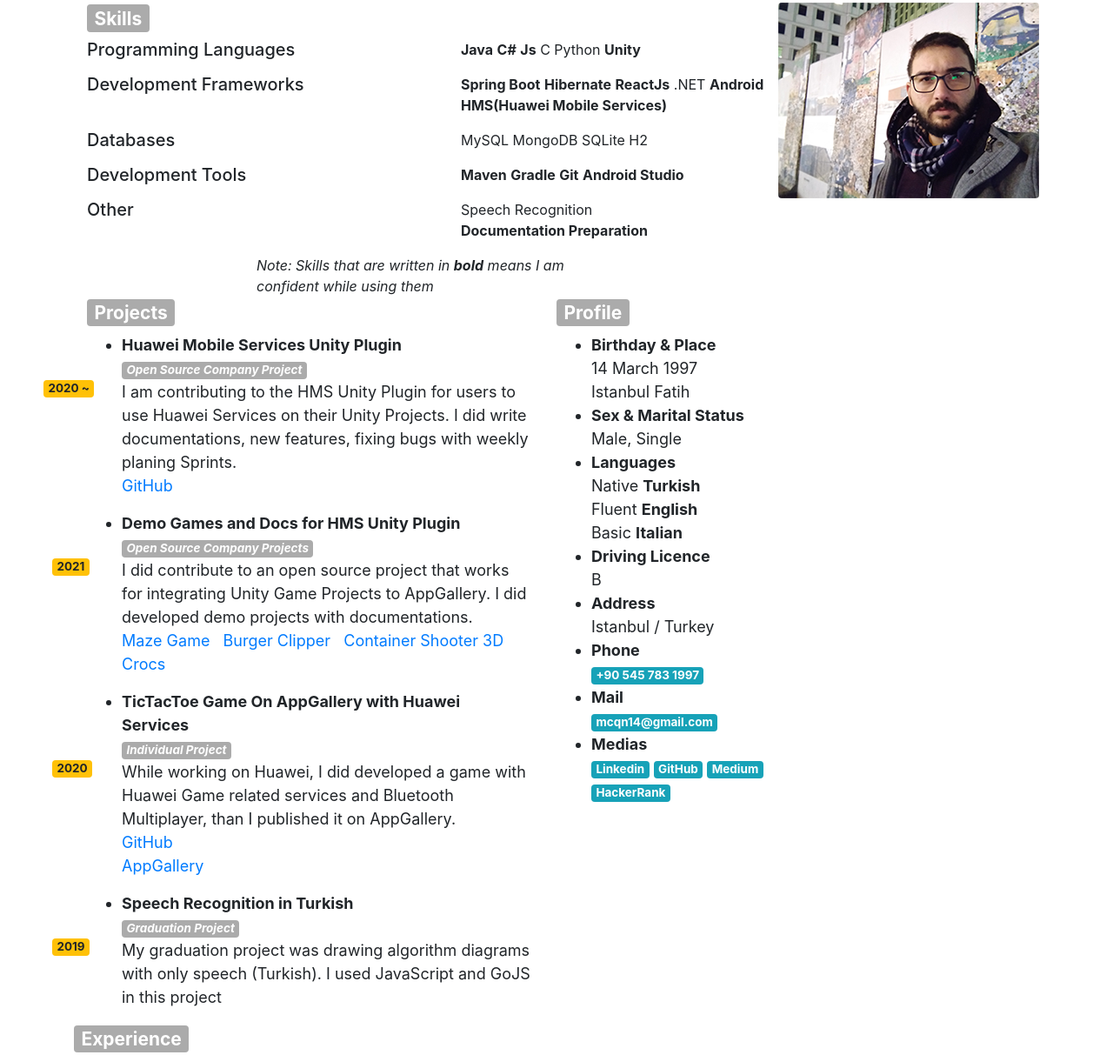
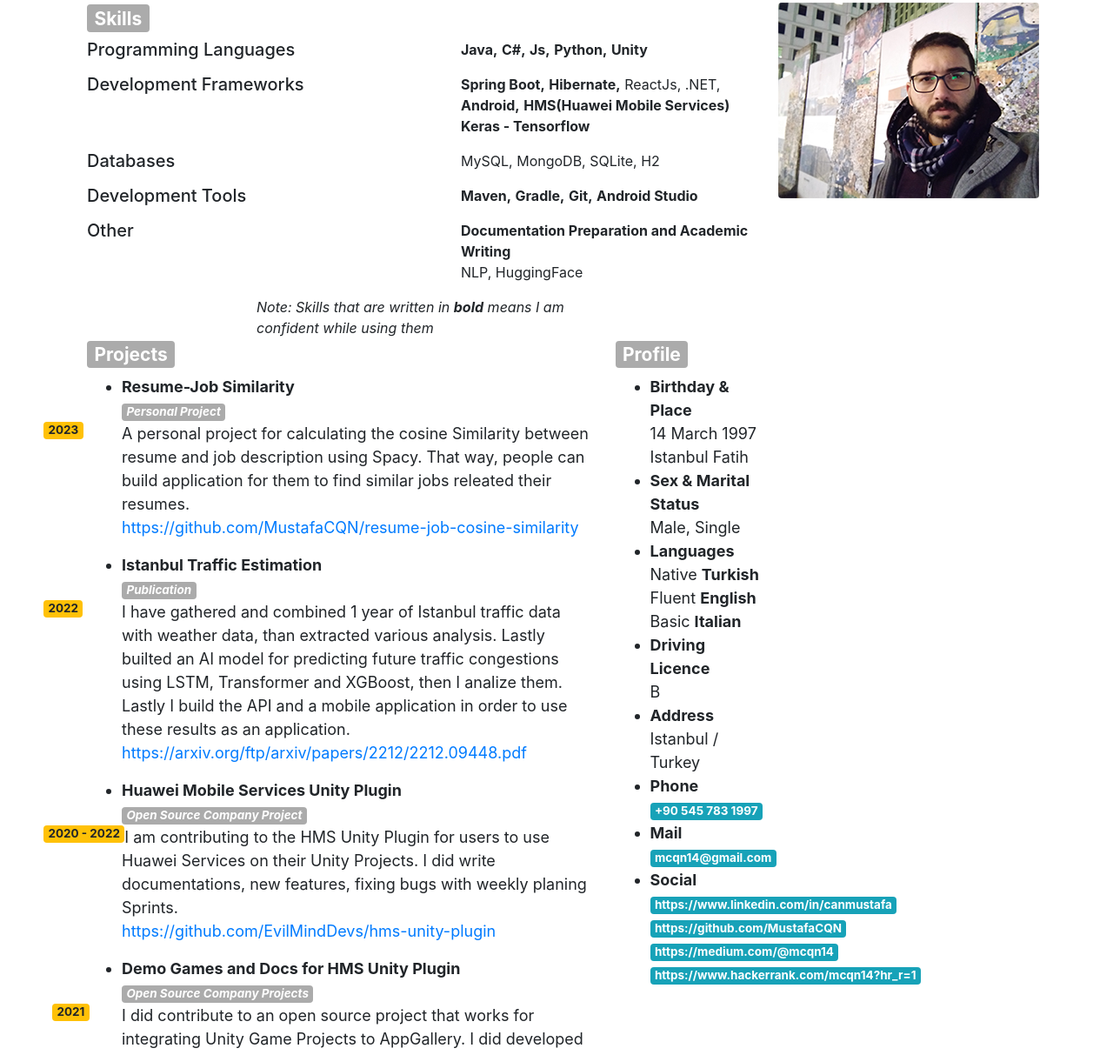
Before and after one commit to MustafaCQN/Protfolio, a website: page index.html in a window 1280 px wide. Shown: the part 136-1349 px from the top of the page at 87% size. Drawn offline with nearby package versions, Linux system fonts and the light colour scheme.

Commit message:
Update index.html
added latest changes to the resume.
publications, AI descriptions, Websites section changed to Social

```diff
--- a/index.html
+++ b/index.html
@@ -122,15 +122,13 @@
                                 <div class="skill-category">
                                     <h5 class="skill-category-title">Programming Languages</h5>
                                     <ul id="skill-table" style="list-style-type: none;">
-                                        <li class="bold">Java
+                                        <li class="bold">Java,
                                         </li>
-                                        <li class="bold">C#
+                                        <li class="bold">C#,
                                         </li>
-                                        <li class="bold">Js
+                                        <li class="bold">Js,
                                         </li>
-                                        <li>C
-                                        </li>
-                                        <li>Python
+                                        <li class="bold">Python,
                                         </li>
                                         <li class="bold">Unity
                                         </li>
@@ -140,17 +138,19 @@
                                 <div class="skill-category">
                                     <h5 class="skill-category-title">Development Frameworks</h5>
                                     <ul id="skill-table" style="list-style-type: none;">
-                                        <li class="bold">Spring Boot
+                                        <li class="bold">Spring Boot,
                                         </li>
-                                        <li class="bold">Hibernate
+                                        <li class="bold">Hibernate,
                                         </li>
-                                        <li class="bold">ReactJs
+                                        <li>ReactJs,
                                         </li>
-                                        <li>.NET
+                                        <li>.NET,
                                         </li>
-                                        <li class="bold">Android
+                                        <li class="bold">Android,
                                         </li>
                                         <li class="bold">HMS(Huawei Mobile Services)
+                                        </li>
+                                        <li class="bold">Keras - Tensorflow
                                         </li>
                                     </ul>
                                 </div>
@@ -158,11 +158,11 @@
                                 <div class="skill-category">
                                     <h5 class="skill-category-title">Databases</h5>
                                     <ul id="skill-table" style="list-style-type: none;">
-                                        <li class="">MySQL
+                                        <li class="">MySQL,
                                         </li>
-                                        <li class="">MongoDB
+                                        <li class="">MongoDB,
                                         </li>
-                                        <li class="">SQLite
+                                        <li class="">SQLite,
                                         </li>
                                         <li class="">H2
                                         </li>
@@ -172,11 +172,11 @@
                                 <div class="skill-category">
                                     <h5 class="skill-category-title">Development Tools</h5>
                                     <ul id="skill-table" style="list-style-type: none;">
-                                        <li class="bold">Maven
+                                        <li class="bold">Maven,
                                         </li>
-                                        <li class="bold">Gradle
+                                        <li class="bold">Gradle,
                                         </li>
-                                        <li class="bold">Git
+                                        <li class="bold">Git,
                                         </li>
                                         <li class="bold">Android Studio
                                         </li>
@@ -185,9 +185,14 @@
                                 <div class="skill-category">
                                     <h5 class="skill-category-title">Other</h5>
                                     <ul id="skill-table" style="list-style-type: none;">
-                                        <li>Speech Recognition
+                                        <li class="bold">
+                                            Documentation Preparation and Academic Writing
                                         </li>
-                                        <li class="bold">Documentation Preparation
+                                        <li>
+                                            NLP,
+                                        </li>
+                                        <li>
+                                            HuggingFace
                                         </li>
                                     </ul>
                                 </div>
@@ -203,17 +208,34 @@
 
 
                 </div>
-                <div id="projects" class="col-md-8 col-xl-8 col-sm-8" style="font-size: large;">
+                <div id="projects" class="col-md-9 col-xl-9 col-sm-9" style="font-size: large;">
                     <h3 id="projects-name"><span class="badge badge-danger">Projects</span> </h3>
                     <ul>
+                        <!-- Resume Job Similarity -->
+                        <li><strong>Resume-Job Similarity</strong></li>
+                        <i class="badge badge-danger">Personal Project</i>
+                       <br>
+                       <span class="badge badge-warning" style="float: left; margin-left: -90px;">2023</span>
+                       <p>A personal project for calculating the cosine Similarity between resume and job description using Spacy.
+                            That way, people can build application for them to find similar jobs releated their resumes.
+                           <br><a href="https://github.com/MustafaCQN/resume-job-cosine-similarity">https://github.com/MustafaCQN/resume-job-cosine-similarity</a>
+                           <!-- Istanbul Traffic Publication -->
+                        <li><strong>Istanbul Traffic Estimation</strong></li>
+                        <i class="badge badge-danger">Publication</i>
+                       <br>
+                       <span class="badge badge-warning" style="float: left; margin-left: -90px;">2022</span>
+                       <p>I have gathered and combined 1 year of Istanbul traffic data with weather data, than extracted various analysis. Lastly
+                        builted an AI model for predicting future traffic congestions using LSTM, Transformer and XGBoost, then I analize them. Lastly
+                        I build the API and a mobile application in order to use these results as an application.
+                           <br><a href="https://arxiv.org/ftp/arxiv/papers/2212/2212.09448.pdf">https://arxiv.org/ftp/arxiv/papers/2212/2212.09448.pdf</a>
                         <!-- HMS Unity Plugin -->
                         <li><strong>Huawei Mobile Services Unity Plugin</strong></li>
                         <i class="badge badge-danger">Open Source Company Project</i>
                        <br>
-                       <span class="badge badge-warning" style="float: left; margin-left: -90px;">2020 ~</span>
+                       <span class="badge badge-warning" style="float: left; margin-left: -90px;">2020 - 2022</span>
                        <p>I am contributing to the HMS Unity Plugin for users to use Huawei Services on their Unity
                            Projects. I did write documentations, new features, fixing bugs with weekly planing Sprints.
-                           <br><a href="https://github.com/EvilMindDevs/hms-unity-plugin">GitHub</a>
+                           <br><a href="https://github.com/EvilMindDevs/hms-unity-plugin">https://github.com/EvilMindDevs/hms-unity-plugin</a>
                            <!-- Demo Projects For our Unity Plugin -->
                         <li><strong>Demo Games and Docs for HMS Unity Plugin</strong></li>
                         <i class="badge badge-danger">Open Source Company Projects</i>
@@ -221,36 +243,36 @@
                         <span class="badge badge-warning" style="float: left; margin-left: -80px;">2021</span>
                         <p>I did contribute to an open source project that works for integrating Unity Game
                             Projects to AppGallery. I did developed demo projects with documentations.
-                        <br><a href="https://github.com/EvilMindDevs/Huawei-Video-Content-Maze-Game">Maze Game</a>
-                        &nbsp;
-                        <a href="https://github.com/EvilMindDevs/Burger-Clipper">Burger Clipper</a>
-                        &nbsp;
-                        <a href="https://github.com/EvilMindDevs/Container-Shooter-3D">Container Shooter 3D</a>
-                        &nbsp;
-                        <a href="https://github.com/EvilMindDevs/hms-udp-demo">Crocs</a></p>
+                        <br><a href="https://github.com/EvilMindDevs/Huawei-Video-Content-Maze-Game">https://github.com/EvilMindDevs/Huawei-Video-Content-Maze-Game</a>
+                        <!--&nbsp;--><br />
+                            <a href="https://github.com/EvilMindDevs/Burger-Clipper">https://github.com/EvilMindDevs/Burger-Clipper</a>
+                        <!--&nbsp;--><br />
+                                     <a href="https://github.com/EvilMindDevs/Container-Shooter-3D">https://github.com/EvilMindDevs/Container-Shooter-3D</a>
+                        <!--&nbsp;--><br />
+                                     <a href="https://github.com/EvilMindDevs/hms-udp-demo">https://github.com/EvilMindDevs/hms-udp-demo</a></p>
                          <!-- Game Project XOX -->
-                         <li><strong>TicTacToe Game On AppGallery with Huawei Services</strong></li>
+                         <!--<li><strong>TicTacToe Game On AppGallery with Huawei Services</strong></li>
                         <i class="badge badge-danger">Individual Project</i>
                         <br>
                         <span class="badge badge-warning" style="float: left; margin-left: -80px;">2020</span>
                         <p>While working on Huawei, I did developed a game with Huawei
                             Game related services and Bluetooth Multiplayer, than I published  it on AppGallery.
                             <br><a href="https://github.com/MustafaCQN/TicTacToe">GitHub</a>
-                            <br><a href="https://appgallery.huawei.com/#/app/C102075981">AppGallery</a></p>
-                        <!-- Bitirme Tezi -->
+                            <br><a href="https://appgallery.huawei.com/#/app/C102075981">AppGallery</a></p>-->
+                        <!-- Bitirme Tezi
                         <li><strong>Speech Recognition in Turkish</strong></li>
                         <i class="badge badge-danger">Graduation Project</i>
                         <br>
                         <span class="badge badge-warning" style="float: left; margin-left: -80px;">2019</span>
                         <p>My graduation project was drawing algorithm diagrams with
                             only speech (Turkish). I used JavaScript and GoJS in this
-                            project</p>
+                            project</p> -->
 
 
                     </ul>
 
                 </div>
-                <div id="profile" class="col-md-4 col-sm-4 col-xl-4" style="font-size: large;">
+                <div id="profile" class="col-md-3 col-sm-3 col-xl-3" style="font-size: large;">
                     <h3 id="profile-header"><span class="badge badge-danger">Profile</span></h3>
                     <ul>
                         <li><strong>Birthday & Place</strong></li>
@@ -270,11 +292,11 @@
                         <a class="badge badge-info" target="_blank" href="tel:+90545-783-1997">+90 545 783 1997</a>
                         <li><strong>Mail</strong></li>
                         <a class="badge badge-info" target="_blank" href = "mailto:mcqn14@gmail.com">mcqn14@gmail.com</a>
-                        <li><strong>Medias</strong></li>
-                        <a class="badge badge-info" target="_blank" href="https://www.linkedin.com/in/canmustafa">Linkedin</a>
-                        <a class="badge badge-info" target="_blank" href="https://github.com/MustafaCQN">GitHub</a>
-                        <a class="badge badge-info" target="_blank" href="https://medium.com/@mcqn14">Medium</a>
-                        <a class="badge badge-info" target="_blank" href="https://www.hackerrank.com/mcqn14?hr_r=1">HackerRank</a>
+                        <li><strong>Social</strong></li>
+                        <a class="badge badge-info" target="_blank" href="https://www.linkedin.com/in/canmustafa">https://www.linkedin.com/in/canmustafa</a>
+                        <a class="badge badge-info" target="_blank" href="https://github.com/MustafaCQN">https://github.com/MustafaCQN</a>
+                        <a class="badge badge-info" target="_blank" href="https://medium.com/@mcqn14">https://medium.com/@mcqn14</a>
+                        <a class="badge badge-info" target="_blank" href="https://www.hackerrank.com/mcqn14?hr_r=1">https://www.hackerrank.com/mcqn14?hr_r=1</a>
                     </ul>
                 </div>
             </div>
@@ -283,24 +305,37 @@
                 <div id="experience" class="col-md-12" style="font-size: large;">
                     <h3 id="experience-name"><span class="badge badge-danger">Experience</span></h3>
                     <ul>
-                        <li><strong>Huawei | Software Engineer / Istanbul - Turkey | April 2020 - Present</strong></li>
-                        <p>I am working as a Developer Advocate at Huawei. I support Huawei's customers to integrate
+                        <li><strong>Huawei | R&D AI Engineer & Researcher / Istanbul - Turkey | June 2022 - Present</strong></li>
+                        <p>
+                           Currently working as an AI Engineer on Huawei's solutions, Writing academic papers, doing researches and
+                           finding best case-studies for next company-wise projects or enrich existed project with AI capabilities.<br>
+                           Using techs: NLP, Spacy, Tensorflow, ML, Barracuda(Unity), Web Scrapping, OpenAI (GPT-3 & ChatGPT) and more
+                        </p>
+                        <li><strong>Huawei | Software Engineer / Istanbul - Turkey | April 2020 - June 2022</strong></li>
+                        <p>
+                            I worked as a Developer Advocate at Huawei. I supported Huawei's customers to integrate
                             Huawei Mobile Service (HMS) ecosystem while developing individual projects, writing Medium articles, recording videos to
                             <a target="_blank" href="https://www.youtube.com/watch?v=3T1-N0Rsrbs">YouTube</a>, mentoring,
                             documenting and contributing to HMS ecosystem. Me and my team wrote from scratch a
                             <a target="_blank" href="https://github.com/EvilMindDevs/hms-unity-plugin">plugin</a> for ease this integration process
-                            cause most of the games cannot use Java integration (due to high workload). I am developing demo games, documents, plugin contributions and
-                            giving close support to Huawei's work partners. Also currently Me and my team giving lectures at Bahcesehir University as a project between Huawei and BAU
+                            cause most of the games cannot use Java integration (due to high workload). I developed demo games, documents, plugin contributions and I
+                            gave close support to Huawei's work partners. Also Me and my team gave lectures at Bahcesehir University for one semester as a project between Huawei and BAU
+                            <br /><a target="_blank" href="https://www.youtube.com/watch?v=3T1-N0Rsrbs">https://www.youtube.com/watch?v=3T1-N0Rsrbs</a>
+                            <br /><a target="_blank" href="https://github.com/EvilMindDevs/hms-unity-plugin">https://github.com/EvilMindDevs/hms-unity-plugin</a>
                         </p>
                         <li><strong>Futuro Digitale | Front-End Development Intern / Cosenza - Italy | October 2019 - January 2020</strong></li>
-                        <p>Developed Php based web applications, Desktop applications with C#
+                        <p>
+                            Developed Php based web applications, Desktop applications with C#
                             and Teach English to the Italian local folks. Improved teamwork and
                             communication with teammates and taste the local food and share
-                            the experience with other people</p>
+                            the experience with other people
+                        </p>
                         <li><strong>SOLVOYO | Software Engineer Intern / Istanbul - Turkey | July 2019 - September 2019</strong></li>
-                        <p>Used and developed back-end with C#, Docker (CI, CD), User Tests (literally wrote 1000+ lines of tests)
+                        <p>
+                            Used and developed back-end with C#, Docker (CI, CD), User Tests (literally wrote 1000+ lines of tests)
                             and Coverage (%90), Learned and developed front-end with Java Script,
-                            React.Js, Regex (etc.)</p>
+                            React.Js, Regex (etc.)
+                        </p>
                     </ul>
                 </div>
             </div>
```
